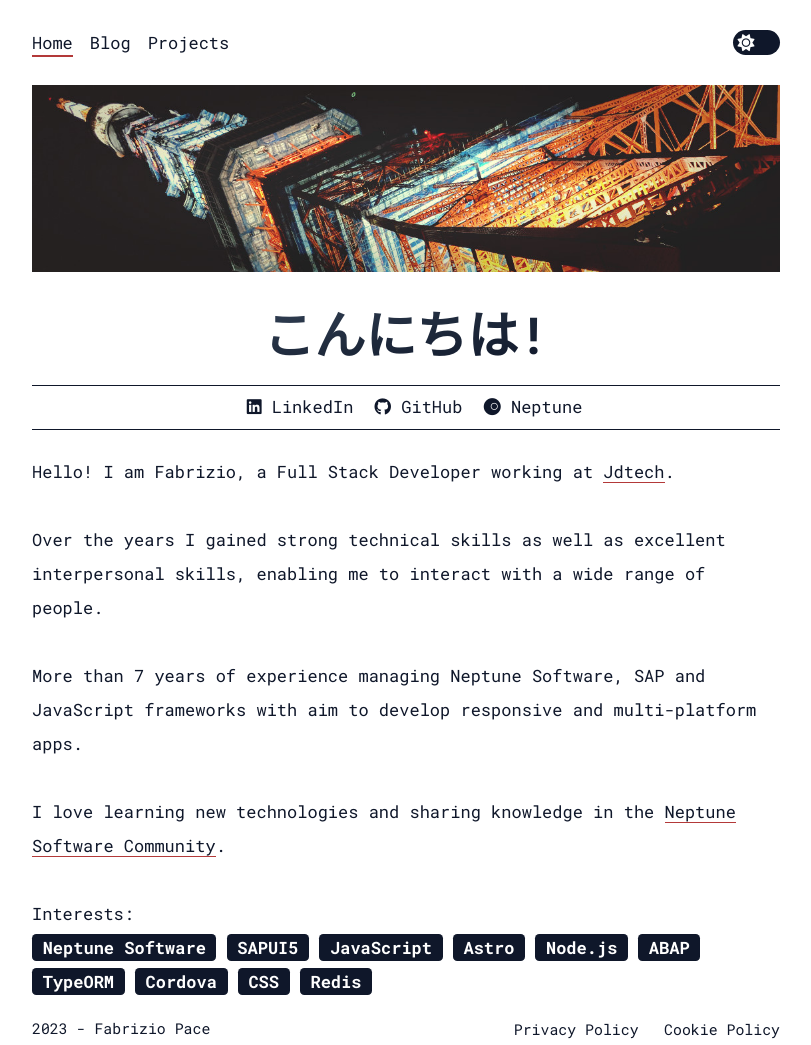
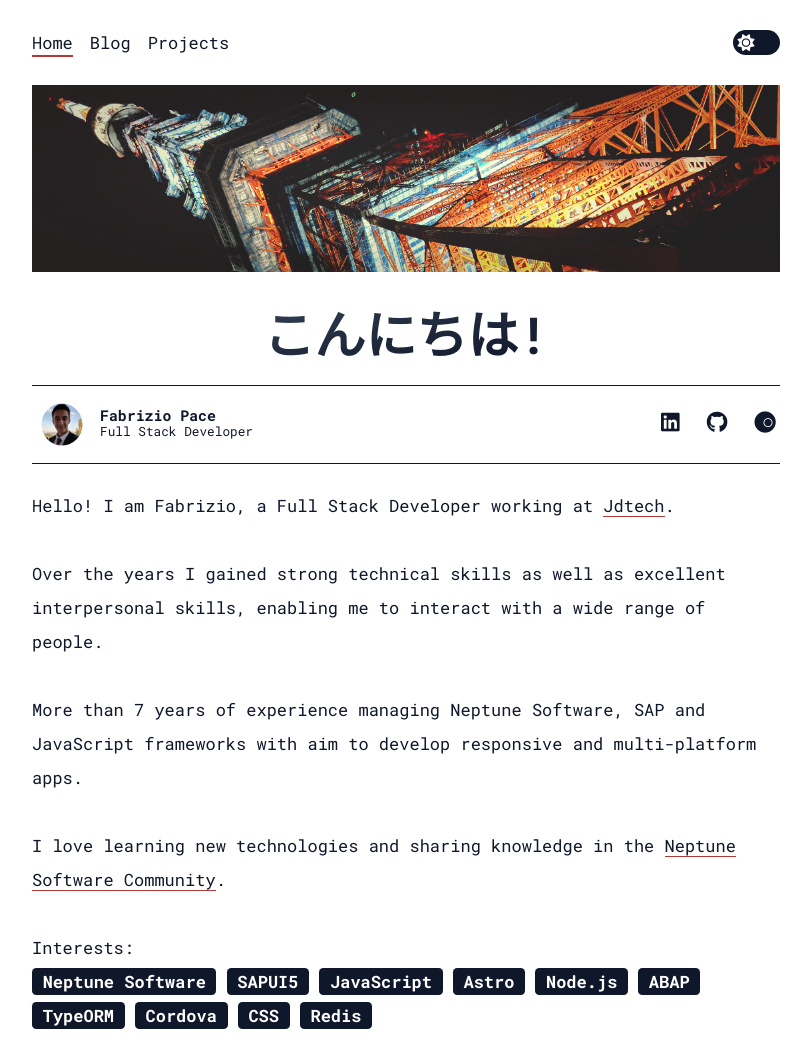
Before and after one commit to fabriziopace/fabriziopace.dev, an Astro site: page / in a window 1280 px wide. Shown: the top 1045 px of the page, without its empty margins (234-1045 px from the left). Built offline with nearby package versions, Linux system fonts and the light colour scheme; Astro itself is replaced by a stand-in of ours.

Commit message:
Add profile picture

```diff
--- a/public/fontawesome/css/regular.bareminimum.css
+++ b/public/fontawesome/css/regular.bareminimum.css
@@ -3,30 +3,35 @@
  * License - https://fontawesome.com/license/free (Icons: CC BY 4.0, Fonts: SIL OFL 1.1, Code: MIT License)
  * Copyright 2022 Fonticons, Inc.
  */
-:root, :host {
+:root,
+:host {
   --fa-style-family-classic: 'Font Awesome 6 Free';
-  --fa-font-regular: normal 400 1em/1 'Font Awesome 6 Free'; }
+  --fa-font-regular: normal 400 1em/1 'Font Awesome 6 Free';
+}
 
 @font-face {
   font-family: 'Font Awesome 6 Free';
   font-style: normal;
   font-weight: 400;
   font-display: block;
-  src: url("../webfonts/fa-regular-400.woff2") format("woff2"), url("../webfonts/fa-regular-400.ttf") format("truetype"); }
+  src: url("../webfonts/fa-regular-400.woff2") format("woff2"), url("../webfonts/fa-regular-400.ttf") format("truetype");
+}
 
 .far,
 .fa-regular {
-  font-weight: 400; }
+  font-weight: 400;
+}
 
 .fa-neptune-content {
   position: absolute;
-  top: 5px;
-  right: 3px;
-  font-size: 7px;
+  top: 10px;
+  right: 1px;
+  font-size: 9px;
   height: 7px;
   width: 7px;
   color: rgb(var(--color-bg-body) / 1);
 }
+
 .fa-neptune-content:before {
   content: "\f111";
 }
--- a/src/components/Intro.astro
+++ b/src/components/Intro.astro
@@ -3,12 +3,7 @@
 
 <section class="mb-8">
   <div class="effect-slide" style="cursor:pointer">
-    <img
-      src="/images/tokyotower.jpg"
-      alt="Tokyo Tower"
-      title=""
-      loading="lazy"
-    />
+    <img src="/images/tokyotower.jpg" alt="Tokyo Tower" title="" />
   </div>
   <div class="mb-6">
     <h1
@@ -21,19 +16,30 @@
       </span>
     </h1>
     <div
-      class="border-b-[1px] border-t-[1px] border-current py-1 flex items-center justify-center gap-1"
+      class="border-b-[1px] border-t-[1px] border-current py-4 px-2 flex items-center justify-center gap-1 sm:justify-between"
     >
+      <div class="flex items-center">
+        <img
+          class="w-10 h-10 rounded-full mr-4"
+          src="/images/profilepicture.png"
+          alt="Avatar of Fabrizio Pace"
+        />
+        <div class="text-sm">
+          <p class="leading-none font-bold">Fabrizio Pace</p>
+          <p class="text-xs">Full Stack Developer</p>
+        </div>
+      </div>
+      <div class="whitespace-nowrap">
         <a
           class="unset ml-4 hover:text-text-link"
           href="https://www.linkedin.com/in/fabrizio-pace/"
-        aria-label="Fabrizio on LindedIn"
+          aria-label="Fabrizio on LinkedIn"
           target="_blank"
         >
           <i
-          class="fa-brands fa-linkedin"
+            class="fa-brands fa-linkedin text-xl"
             aria-hidden="true"
-          title="Fabrizio on LindedIn"></i>
-        <span>LinkedIn</span>
+            title="Fabrizio on LinkedIn"></i>
         </a>
         <a
           class="unset ml-4 hover:text-text-link"
@@ -42,10 +48,9 @@
           target="_blank"
         >
           <i
-          class="fa-brands fa-github"
+            class="fa-brands fa-github text-xl"
             aria-hidden="true"
             title="Fabrizio on GitHub"></i>
-        <span>GitHub</span>
         </a>
         <a
           class="unset ml-4 hover:text-text-link"
@@ -54,7 +59,7 @@
           target="_blank"
         >
           <i
-          class="fa-solid fa-neptune"
+            class="fa-solid fa-neptune text-xl"
             aria-hidden="true"
             title="Fabrizio on Neptune Software Community"
           >
@@ -63,8 +68,8 @@
               aria-hidden="true"
               title="Fabrizio on Neptune Software Community"></i></i
           >
-        <span>Neptune</span>
         </a>
+      </div>
     </div>
   </div>
   <div>
```
Also changed, not shown: public/images/profilepicture.png (added). Lines whose indentation alone changed are shown as unchanged.
